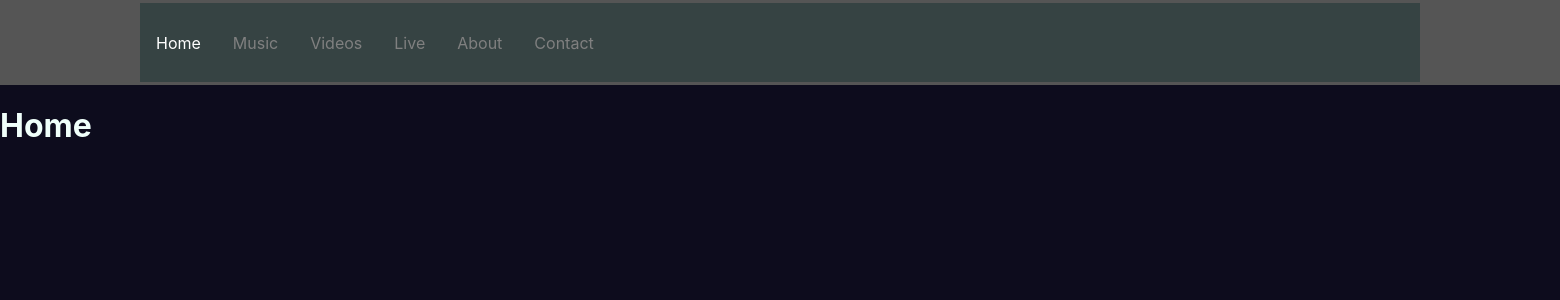
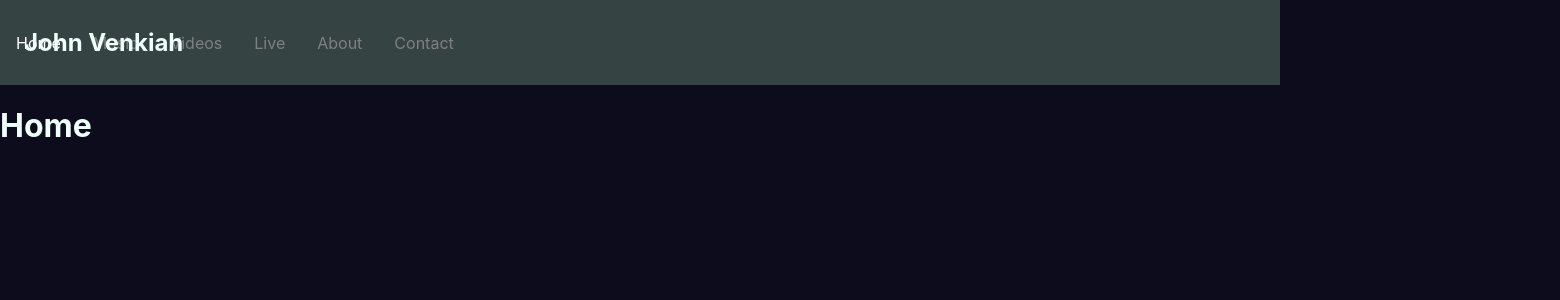
Before and after one commit to johnvenkiah/johnvenkiah-official-site, a React (Create React App) app: page / in a window 1280 px wide. Shown: the top 300 px of the page, 1560 px wide, since content can reach past the window. Built offline with nearby package versions, Linux system fonts and the light colour scheme.

Commit message:
add mainLogo style to Burger.styled.js

```diff
--- a/src/components/Burger/Burger.styled.js
+++ b/src/components/Burger/Burger.styled.js
@@ -1,13 +1,14 @@
 // Burger.styled.js
 import styled from 'styled-components';
+import { Link } from 'react-router-dom';
 
 export const StyledBurger = styled.button`
   display: none;
 
   @media screen and (max-width: 768px) {
     position: absolute;
-    top: 5%;
-    left: 2rem;
+    top: 27px;
+    right: 2rem;
     display: flex;
     flex-direction: column;
     justify-content: space-around;
@@ -34,3 +35,13 @@ export const StyledBurger = styled.button`
     }
   }
 `;
+
+export const MainLogo = styled(Link)`
+  position: absolute;
+  top: 0.5rem;
+  left: 1.5rem;
+  display: flex;
+  color: ${({ theme }) => theme.primaryLight};
+  text-decoration: none;
+  z-index: 10;
+`;
--- a/src/components/Navbar/Navbar.js
+++ b/src/components/Navbar/Navbar.js
@@ -1,11 +1,15 @@
 import React from 'react';
 import { bool } from 'prop-types';
 import { Nav, NavLink, NavMenu } from './Navbar.styled';
+import { MainLogo } from '../Burger/Burger.styled';
 
 const Navbar = ({ open }) => {
   return (
     <>
       <Nav>
+        <MainLogo to="/">
+          <h1>John Venkiah</h1>
+        </MainLogo>
         <NavMenu open={open}>
           <NavLink to="/">Home</NavLink>
           <NavLink to="/music">Music</NavLink>
--- a/src/components/Navbar/Navbar.styled.js
+++ b/src/components/Navbar/Navbar.styled.js
@@ -7,7 +7,7 @@ export const Nav = styled.nav`
   height: 85px;
   display: flex;
   justify-content: space-between;
-  padding: 0.2rem calc((100vw - 1000px) / 2);
+  /* padding: 0.2rem calc((100vw - 1000px) / 2); */
   z-index: 12;
 `;
 
@@ -46,8 +46,9 @@ export const NavMenu = styled.div`
   backdrop-filter: blur(10px);
   background-color: rgba(25, 50, 50, 0.5);
   @media screen and (max-width: 768px) {
-    transition: transform 0.5s ease-in-out;
-    transform: ${({ open }) => (open ? 'translateX(0)' : 'translateX(-100%)')};
+    transition: transform 0.5s ease-in-out, opacity 0.5s ease-in-out;
+    transform: ${({ open }) => (open ? 'translateX(0)' : 'translateX(100%)')};
+    opacity: ${({ open }) => (open ? '1' : '0')};
     height: 100vh;
     flex-direction: column;
     justify-content: center;
```
